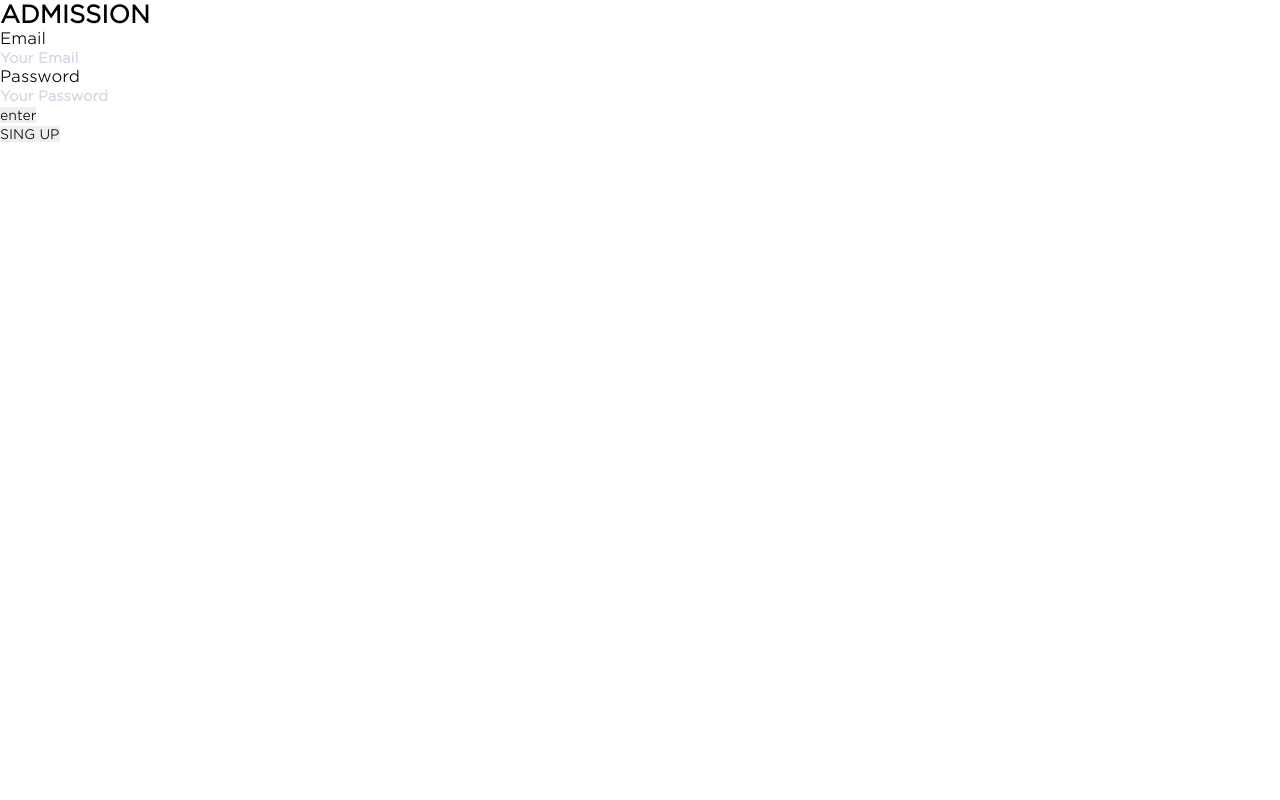
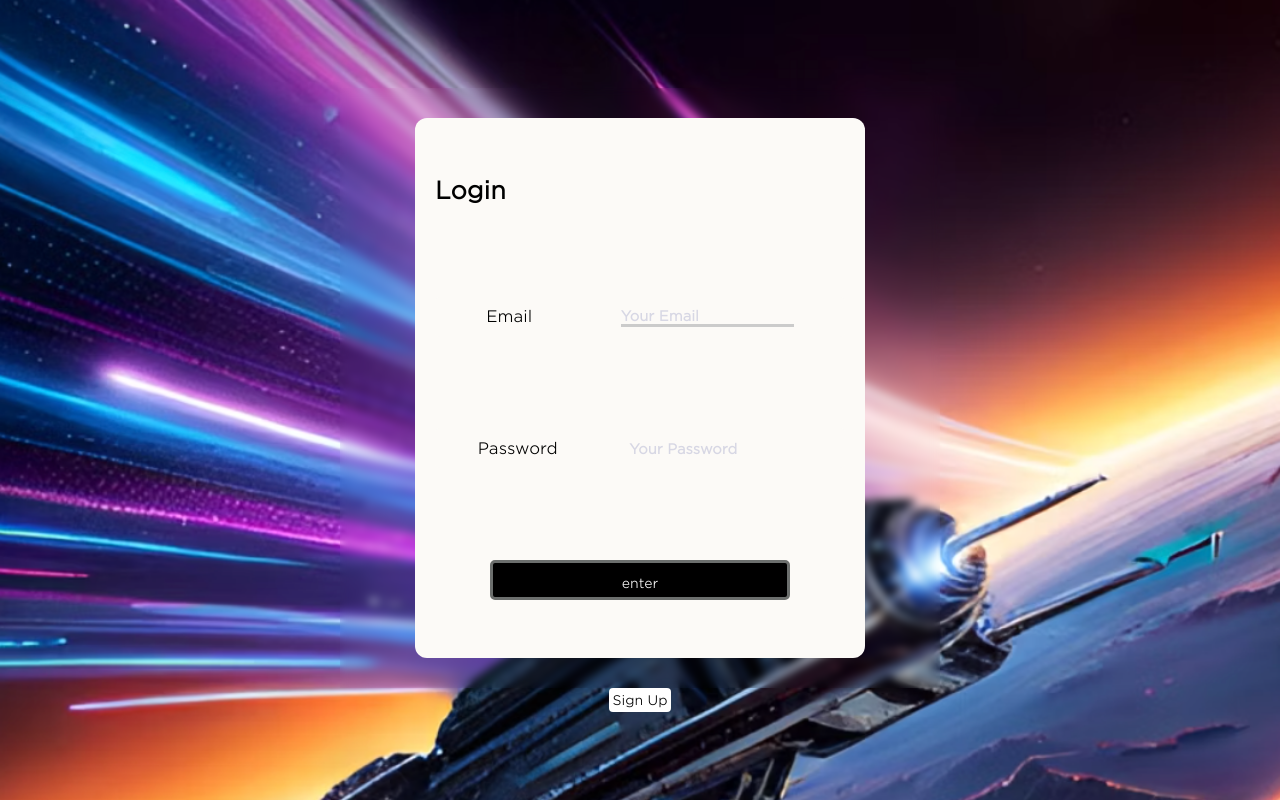
Before and after one commit to gabino2395/PI-VIDEOGAMES-HENRY, a React (Vite) app in the folder client/: page / in a window 1280 px wide. Built offline with nearby package versions, Linux system fonts and the light colour scheme.

Commit message:
estilos de login y register

```diff
--- a/client/src/components/Login/Login.css
+++ b/client/src/components/Login/Login.css
@@ -0,0 +1,73 @@
+.login-main {
+  /* border: solid; */
+  height: 600px;
+  width: 600px;
+  /* background: red; */
+  /* background-image: url('../../../public/ai-videogames-pic/photo6.png'); */
+  backdrop-filter: blur(4px);
+
+background-repeat: no-repeat;
+background-size: cover;
+  display: flex;
+  justify-content: center;
+  align-items: center;
+}
+.login-main input {
+  color: black;
+}
+.form-login{
+  /* border: solid; */
+  background: rgb(252, 250, 247);
+  /* backdrop-filter: blur(20px); */
+  width: 300px;
+  height: 00px;
+  /* backdrop-filter: blur(5px); */
+  /* background-image: url('/ai-videogames-pic/photo6.png'); */
+  background-repeat: no-repeat;
+  background-size: cover;
+  /* border: solid black; */
+  border-radius: 12px;
+  height: 540px;
+  width: 450px;
+  padding: 20px;
+  display: flex;
+  flex-direction: column;
+  justify-content: space-around;
+  gap: 1em;
+  /* background: rgb(235, 228, 228); */
+  /* box-shadow: 6px 2px 15px 5px rgba(1, 57, 57, 1.7); */
+  overflow-y: scroll;
+
+}
+.first-page-main{
+  /* border: solid red; */
+  /* background: blue; */
+background-image: url('../../../public/ai-videogames-pic/photo6.png');
+height: 100vh;
+background-repeat: no-repeat;
+background-size: cover;
+  display: flex;
+  justify-content: center;
+  align-items: center;
+  flex-direction: column;
+}
+.input-box{
+  display: flex;
+  background: inherit;
+  justify-content: space-around;
+  border: none;
+}
+.sign-up{
+  background: inherit;
+  background: white;
+  padding: 4px;
+  border-radius: 4px;
+  border: none;
+
+}
+.sign-up:hover{
+  cursor: pointer;
+}
+.details-password{
+  font-size: 10px;
+}
--- a/client/src/components/Login/Login.jsx
+++ b/client/src/components/Login/Login.jsx
@@ -1,7 +1,7 @@
 import { useState, useEffect } from "react";
 import { loginValidation } from "../../Utils/Validation";
 // import style from "./Login.module.css";
-
+import "./Login.css"
 const Login = ({ login, response, setResponse }) => {
   const [userData, setUserData] = useState({
     email: "",
@@ -37,9 +37,10 @@ const Login = ({ login, response, setResponse }) => {
   }, []);
 
   return (
-    <div>
-      <form onSubmit={handleSubmit} className="">
-        <h2>ADMISSION</h2>
+    <div className="login-main">
+      <form onSubmit={handleSubmit} className="  form-login">
+        <h2>Login</h2>
+        <div className="input-box">
         <div>
           <label htmlFor="email">Email</label>
         </div>
@@ -51,9 +52,13 @@ const Login = ({ login, response, setResponse }) => {
             placeholder="Your Email"
             onChange={handleChange}
             name="email"
+            className="input-field"
           />
           {errors.email && <p>{errors.email}</p>}
         </div>
+
+        </div>
+<div className="input-box">
 
         <div>
           <label htmlFor="password">Password</label>
@@ -69,8 +74,9 @@ const Login = ({ login, response, setResponse }) => {
           />
           {errors.password && <p>{errors.password}</p>}
         </div>
+</div>
 
-        <button
+        <button  className="comenzar-btn"
         // disabled={buttonDisable(userData, errors)}
         >enter</button>
       </form>
--- a/client/src/components/Register/Register.jsx
+++ b/client/src/components/Register/Register.jsx
@@ -1,10 +1,12 @@
 import { useState } from "react";
 import axios from "axios";
+import { useNavigate } from "react-router-dom";
 import { loginValidation } from "../../Utils/Validation";
 import { URL } from "../../Utils/Utils";
 import style from "./Register.module.css";
 
 const Register = ({ setOpenRegister, login }) => {
+  const navigate = useNavigate();
   const [newUser, setNewUser] = useState({
     email: "",
     password: "",
@@ -33,6 +35,7 @@ const Register = ({ setOpenRegister, login }) => {
 
   const handleSubmit = (event) => {
     event.preventDefault();
+    navigate("/heroSection");
     singIn(newUser);
   };
 
@@ -45,7 +48,7 @@ const Register = ({ setOpenRegister, login }) => {
     } catch (error) {
       console.log(error);
 
-      // setResponse(error.response.data.error)
+      setResponse(error.response.data.error)
     } finally {
       setNewUser({ ...newUser, email: "", password: "" });
     }
@@ -64,10 +67,11 @@ const Register = ({ setOpenRegister, login }) => {
   };
 
   return (
-    <div className={style.container}>
+    <div className="login-main">
       {!response && (
-        <form onSubmit={handleSubmit} className={style.form}>
+        <form onSubmit={handleSubmit} className="form-login">
           <h2>REGISTER</h2>
+          <div className="input-box">
             <div>
               <label htmlFor="email">Email</label>
             </div>
@@ -82,15 +86,18 @@ const Register = ({ setOpenRegister, login }) => {
               />
               {errors.email && <p>{errors.email}</p>}
             </div>
-
+          </div>
+          <div className="input-box">
             <div>
               <label htmlFor="password">Password:</label>
             </div>
-          <div>
-            <em>(6 - 30 characters and 1 number)</em>
-          </div>
 
             <div>
+          <div>
+            <em className="details-password">
+              (6 - 30 characters and 1 number)
+            </em>
+          </div>
               <input
                 type="password"
                 name="password"
@@ -100,12 +107,20 @@ const Register = ({ setOpenRegister, login }) => {
               />
               {errors.password && <p>{errors.password}</p>}
             </div>
-
-          <button type="submit" disabled={buttonDisable(newUser, errors)}>
-            Sing up
+          </div>
+          <button
+            type="submit"
+            className="comenzar-btn"
+            disabled={buttonDisable(newUser, errors)}
+          >
+            Sign up
           </button>
-          <button type="button" onClick={() => setOpenRegister(false)}>
-            Close
+          <button
+            type="button"
+            className="comenzar-btn"
+            onClick={() => setOpenRegister(false)}
+          >
+            Already have an account?
           </button>
         </form>
       )}
--- a/client/src/views/landing/Landing.jsx
+++ b/client/src/views/landing/Landing.jsx
@@ -9,7 +9,7 @@ const Landing = ({ login, response, setResponse }) => {
 
   return (
     <div className="">
-      <div className="">
+      <div className="first-page-main">
         {!openRegister && (
           <Login login={login} response={response} setResponse={setResponse} />
         )}
@@ -17,9 +17,9 @@ const Landing = ({ login, response, setResponse }) => {
         {!openRegister && (
           <button
             onClick={() => setOpenRegister(true)}
-            className=""
+            className="sign-up"
           >
-            SING UP
+            Sign Up
           </button>
         )}
 
```
Also changed, not shown: 1 other file (tests, documents, lock files or other folders). Lines whose indentation alone changed are shown as unchanged.
